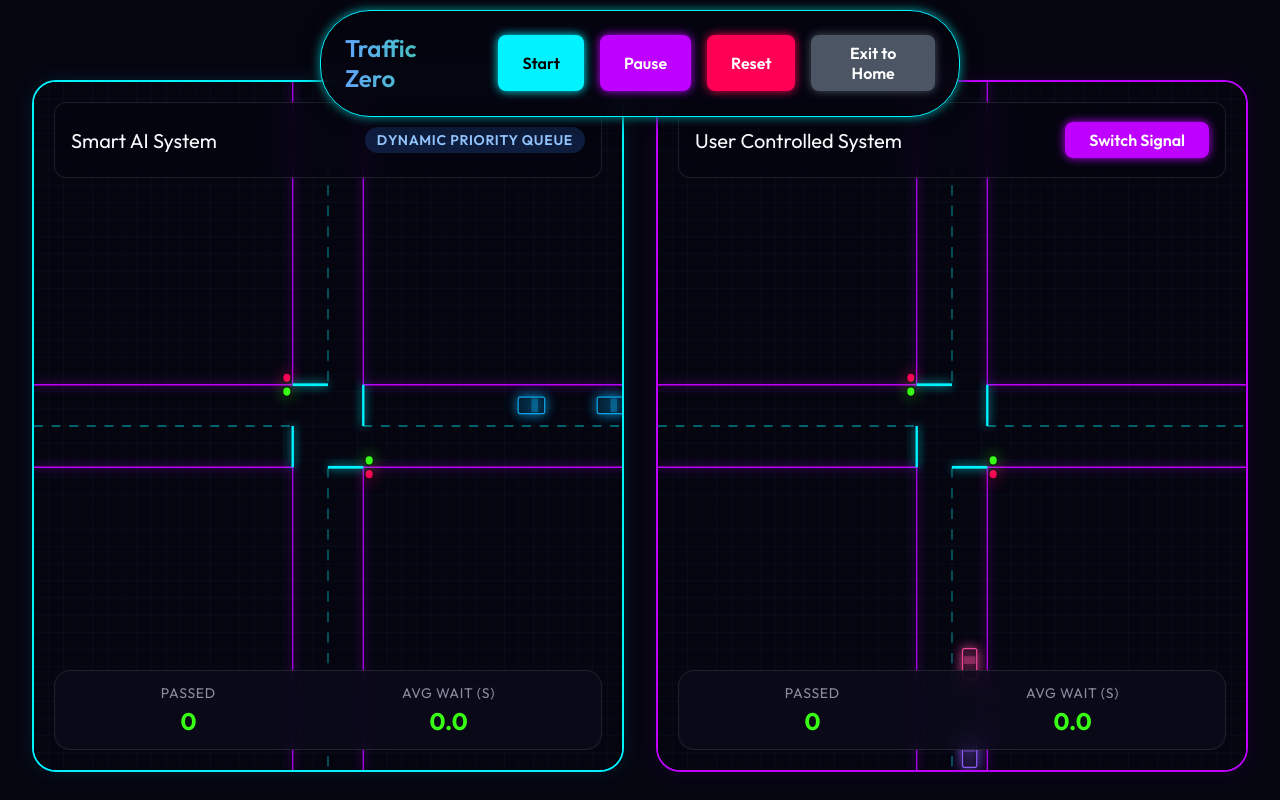
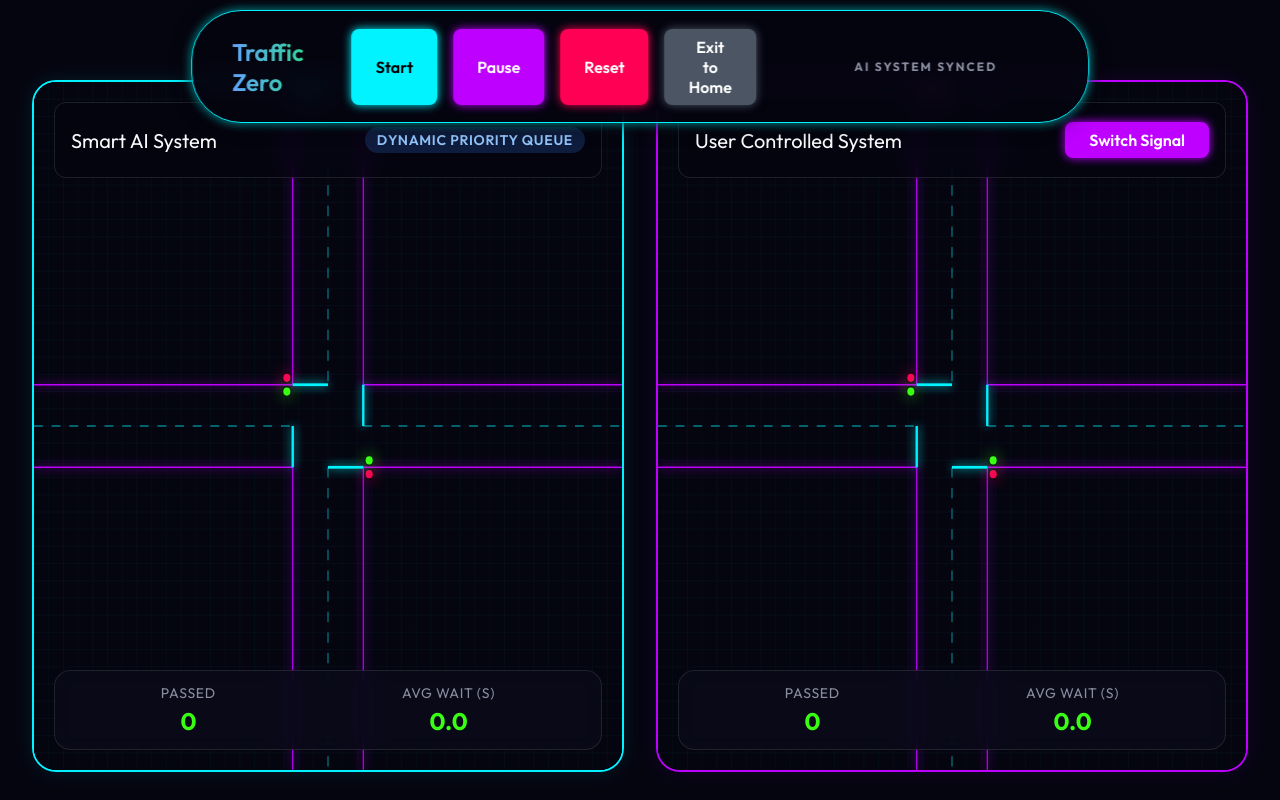
Before and after one commit to YeshwanthKM/AlgoniX-Traffic-Zero, a plain HTML site: page index.html in a window 1280 px wide. Both pictures are taken after a click on the button "LAUNCH GAME". Drawn offline with Linux system fonts and the light colour scheme.

Commit message:
Finalize synchronized competition and efficiency UI for Traffic Zero

```diff
--- a/css/style.css
+++ b/css/style.css
@@ -51,13 +51,37 @@ body {
     display: flex;
     justify-content: center;
     align-items: center;
-    gap: 2rem;
-    padding: 0.4rem 1.5rem;
+    gap: 3rem; /* Increased gap */
+    padding: 0.6rem 2.5rem;
     z-index: 50;
     box-shadow: 0 0 20px rgba(0, 0, 0, 0.8), 0 0 10px var(--primary);
     background: rgba(5, 5, 16, 0.9);
     border: 1px solid var(--primary);
-    border-radius: 50px; /* pill shape */
+    border-radius: 50px;
+}
+
+.efficiency-panel {
+    font-size: 0.75rem;
+    font-weight: 700;
+    letter-spacing: 2px;
+    color: var(--text-muted);
+    text-transform: uppercase;
+    padding: 4px 12px;
+    border-radius: 4px;
+    transition: all 0.5s ease;
+    min-width: 220px;
+    text-align: center;
+}
+
+.efficiency-panel.better {
+    color: var(--primary);
+    text-shadow: 0 0 10px var(--primary);
+    animation: text-pulse 2s infinite;
+}
+
+@keyframes text-pulse {
+    0%, 100% { opacity: 0.7; }
+    50% { opacity: 1; }
 }
 
 h1 {
--- a/index.html
+++ b/index.html
@@ -24,6 +24,7 @@
             <button id="btn-reset" class="btn danger">Reset</button>
             <button id="btn-exit" class="btn secondary" style="background:#4b5563; box-shadow:0 0 10px #4b5563;">Exit to Home</button>
         </div>
+        <div id="efficiency-delta" class="efficiency-panel">AI SYSTEM SYNCED</div>
     </div>
 
     <div class="split-screen">
--- a/js/Intersection.js
+++ b/js/Intersection.js
@@ -23,10 +23,10 @@ class Intersection {
         this.activeSignal = 'NS';
     }
 
-    spawnVehicle() {
-        // Randomly pick a lane
+    spawnVehicle(targetLane = null, isEmergency = null) {
+        // Randomly pick a lane if not specified
         const laneKeys = ['N', 'S', 'E', 'W'];
-        const randomLane = laneKeys[Math.floor(Math.random() * laneKeys.length)];
+        const randomLane = targetLane || laneKeys[Math.floor(Math.random() * laneKeys.length)];
 
         // Safety check: Don't spawn if another car is still at the spawn point
         const laneVehicles = this.lanes[randomLane];
@@ -43,10 +43,10 @@ class Intersection {
             if (distFromSpawn < 80) return null; // Too crowded at spawn point
         }
 
-        // 5% chance of emergency vehicle
-        const isEmergency = Math.random() < 0.05;
+        // 5% chance of emergency vehicle if not specified
+        const emergencyFlag = isEmergency !== null ? isEmergency : Math.random() < 0.05;
 
-        const v = new Vehicle(randomLane, isEmergency);
+        const v = new Vehicle(randomLane, emergencyFlag);
         v.initPosition(this.width, this.height, this.laneWidth);
 
         this.lanes[randomLane].push(v);
--- a/js/Simulation.js
+++ b/js/Simulation.js
@@ -84,19 +84,13 @@ class Simulation {
         // Update physics
         this.intersection.update(normalizedDelta);
 
-        // Handle Spawning
-        this.spawnTimer += (normalizedDelta / 60);
-        if (this.spawnTimer >= this.spawnRate) {
-            this.spawnTimer = 0;
-            this.intersection.spawnVehicle();
-
-            // Randomize spawn rate slightly for natural traffic
-            this.spawnRate = 0.5 + Math.random() * 1.5;
-        }
-
         // Periodically update UI so we don't kill performance
         // deltaTime acts as a random frame tick, we can just do it every frame for a simple UI
         this.updateMetricsUI();
+    }
+
+    forceSpawn(lane, isEmergency) {
+        return this.intersection.spawnVehicle(lane, isEmergency);
     }
 
     draw() {
--- a/js/main.js
+++ b/js/main.js
@@ -28,6 +28,10 @@ document.addEventListener('DOMContentLoaded', () => {
     let animationFrameId = null;
     let isRunning = false;
 
+    // Shared Spawner for Synchronization
+    let sharedSpawnTimer = 0;
+    let sharedSpawnRate = 1.2;
+
     function gameLoop(currentTime) {
         if (!isRunning) return;
 
@@ -40,10 +44,54 @@ document.addEventListener('DOMContentLoaded', () => {
         manualSim.update(dt);
         aiSim.update(dt);
 
+        // SYNCED SPAWNING
+        sharedSpawnTimer += (dt / 1000);
+        if (sharedSpawnTimer >= sharedSpawnRate) {
+            sharedSpawnTimer = 0;
+
+            const lanes = ['N', 'S', 'E', 'W'];
+            const randomLane = lanes[Math.floor(Math.random() * lanes.length)];
+            const isEmergency = Math.random() < 0.05;
+
+            // Spawn in BOTH simulations at once
+            manualSim.forceSpawn(randomLane, isEmergency);
+            aiSim.forceSpawn(randomLane, isEmergency);
+
+            // Randomize next interval
+            sharedSpawnRate = 0.5 + Math.random() * 1.5;
+        }
+
         manualSim.draw();
         aiSim.draw();
 
+        updateComparisonUI();
+
         animationFrameId = requestAnimationFrame(gameLoop);
+    }
+
+    function updateComparisonUI() {
+        const manualMetrics = manualSim.intersection.getMetrics();
+        const aiMetrics = aiSim.intersection.getMetrics();
+
+        const manualWait = parseFloat(manualMetrics.avgWaitTime);
+        const aiWait = parseFloat(aiMetrics.avgWaitTime);
+        const deltaEl = document.getElementById('efficiency-delta');
+
+        if (deltaEl) {
+            if (manualWait === 0) {
+                deltaEl.textContent = "AI SYSTEM SYNCED";
+                deltaEl.classList.remove('better');
+            } else {
+                const improvement = ((manualWait - aiWait) / manualWait * 100).toFixed(0);
+                if (improvement > 0) {
+                    deltaEl.textContent = `AI SYSTEM EFFICIENCY: +${improvement}%`;
+                    deltaEl.classList.add('better');
+                } else {
+                    deltaEl.textContent = `AI SYSTEM SYNCED`;
+                    deltaEl.classList.remove('better');
+                }
+            }
+        }
     }
 
     // Controls
```
